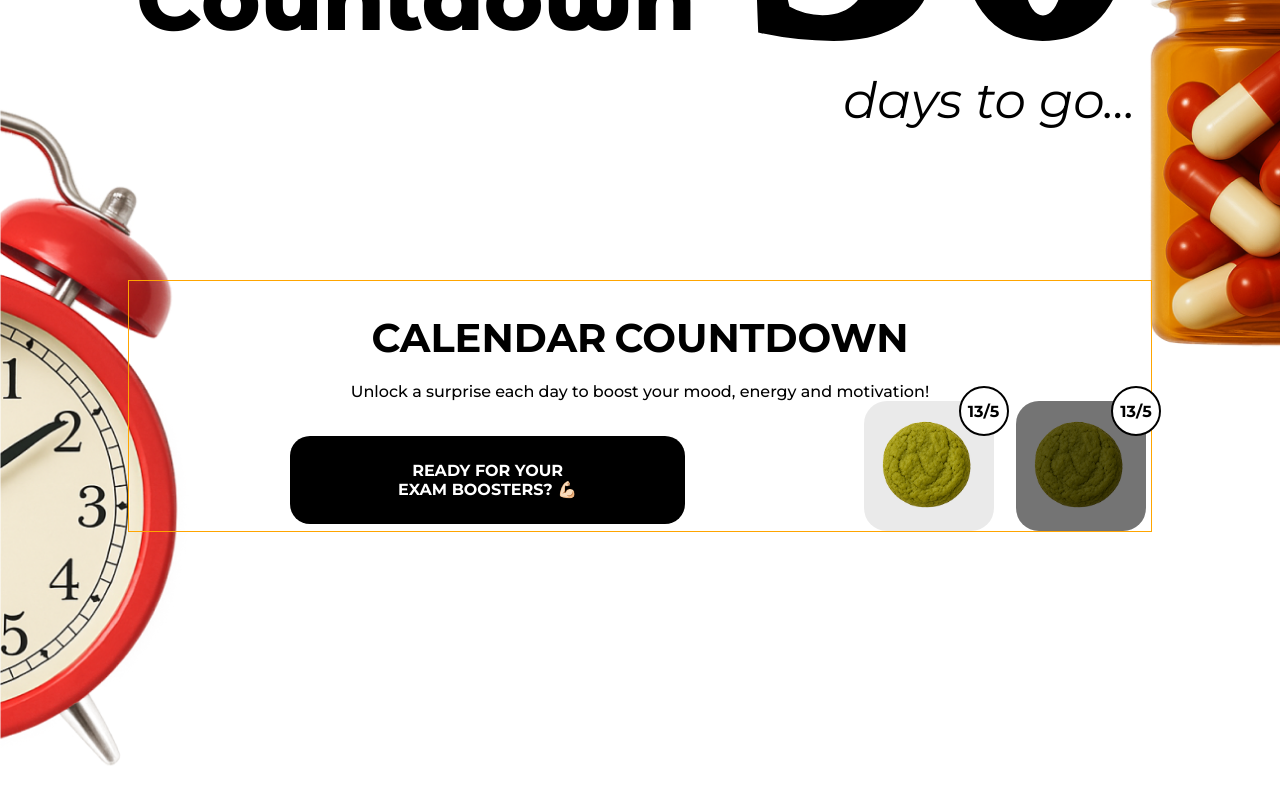
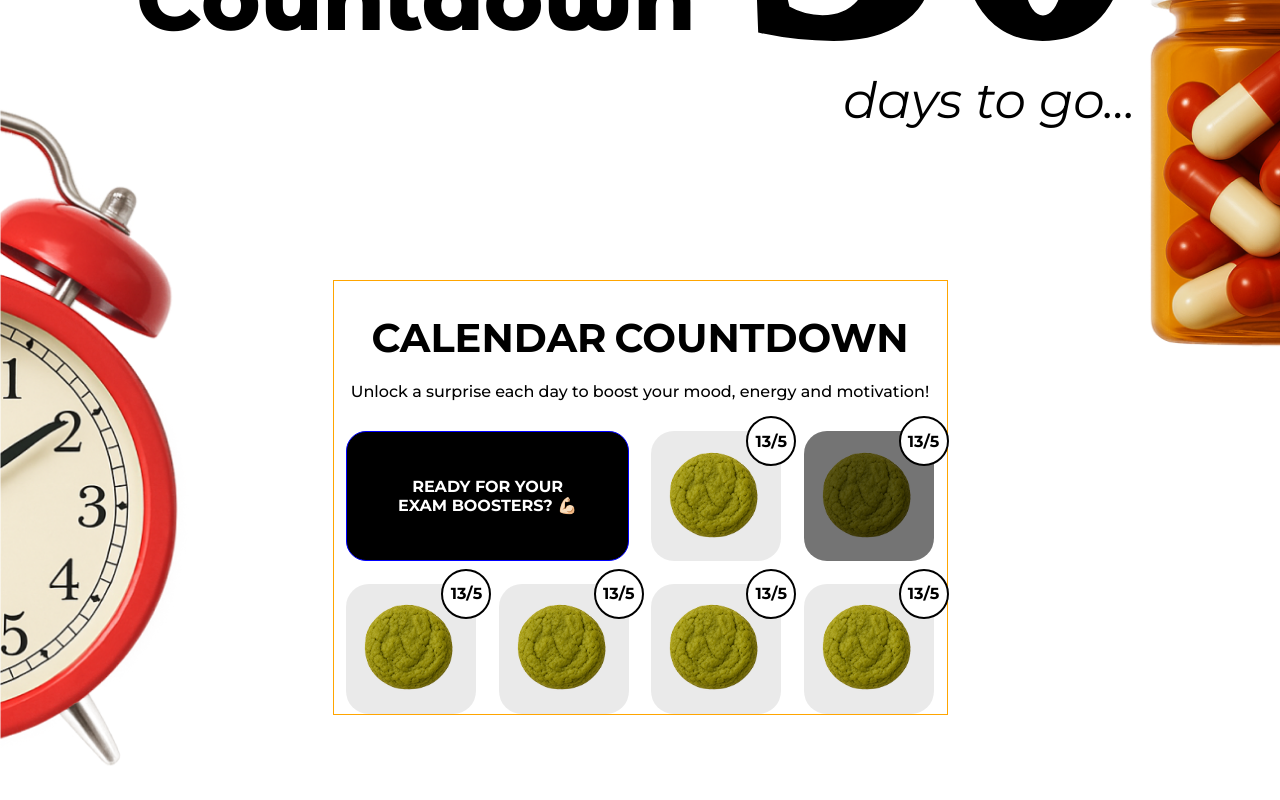
Before and after one commit to cherryliu27/exam-countdown, a React (Vite) app: page / in a window 1280 px wide. Shown: the part 480-1280 px from the top of the page. Built offline with nearby package versions, Linux system fonts and the light colour scheme; a web font is replaced by a local one.

Commit message:
calendar container

```diff
--- a/src/App.css
+++ b/src/App.css
@@ -227,6 +227,7 @@ main {
   border: 1px solid green;
   margin: auto;
   text-align: center;
+  max-width: 615px;
 }
 
 .calendar-container h2 {
@@ -265,6 +266,7 @@ main {
   max-width: 395px;
   display: flex;
   flex-direction: column;
+  justify-content: center;
 }
 
 .card {
@@ -325,7 +327,7 @@ main {
   font-weight: 700;
 }
 
-@media screen and (min-width: 700px) {
+@media screen and (min-width: 688px) {
   .title-name {
     font-size: 3rem;
     margin-top: 0;
@@ -359,6 +361,21 @@ main {
 
   .calendar-container h2 {
     font-size: 2.3rem;
+  }
+
+  .card-starter {
+    height: 130px;
+    border: 1px solid blue;
+    margin: 0;
+    max-width: 282.4px;
+  }
+
+  .card {
+    left: 0;
+  }
+
+  .cards-container {
+    margin-top: 1.9rem;
   }
 }
 
--- a/src/assets/components/Calendar.jsx
+++ b/src/assets/components/Calendar.jsx
@@ -24,6 +24,22 @@ export default function Calendar() {
             <img src="/images/matcha-cookie.png" alt="matcha-cookie" />
             <p className="card-date dark">13/5</p>
           </div>
+          <div className="card">
+            <img src="/images/matcha-cookie.png" alt="matcha-cookie" />
+            <p className="card-date dark">13/5</p>
+          </div>
+          <div className="card">
+            <img src="/images/matcha-cookie.png" alt="matcha-cookie" />
+            <p className="card-date dark">13/5</p>
+          </div>
+          <div className="card">
+            <img src="/images/matcha-cookie.png" alt="matcha-cookie" />
+            <p className="card-date dark">13/5</p>
+          </div>
+          <div className="card">
+            <img src="/images/matcha-cookie.png" alt="matcha-cookie" />
+            <p className="card-date dark">13/5</p>
+          </div>
         </div>
       </div>
     </main>
```
